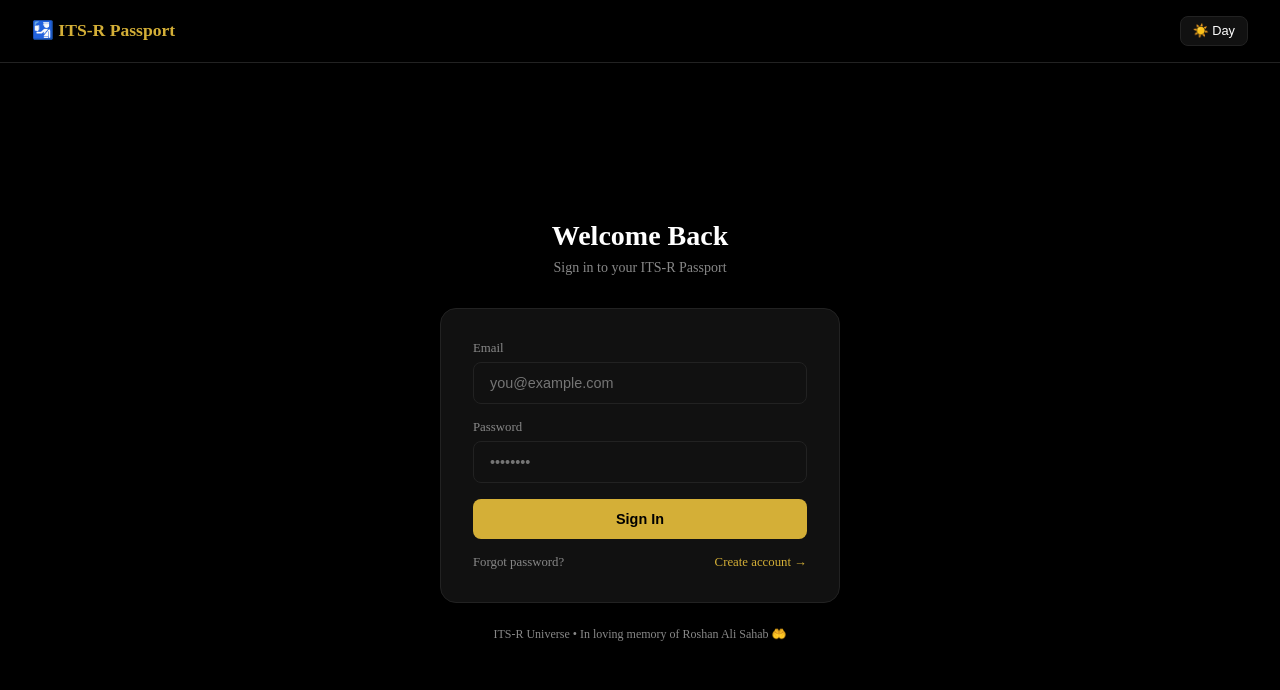
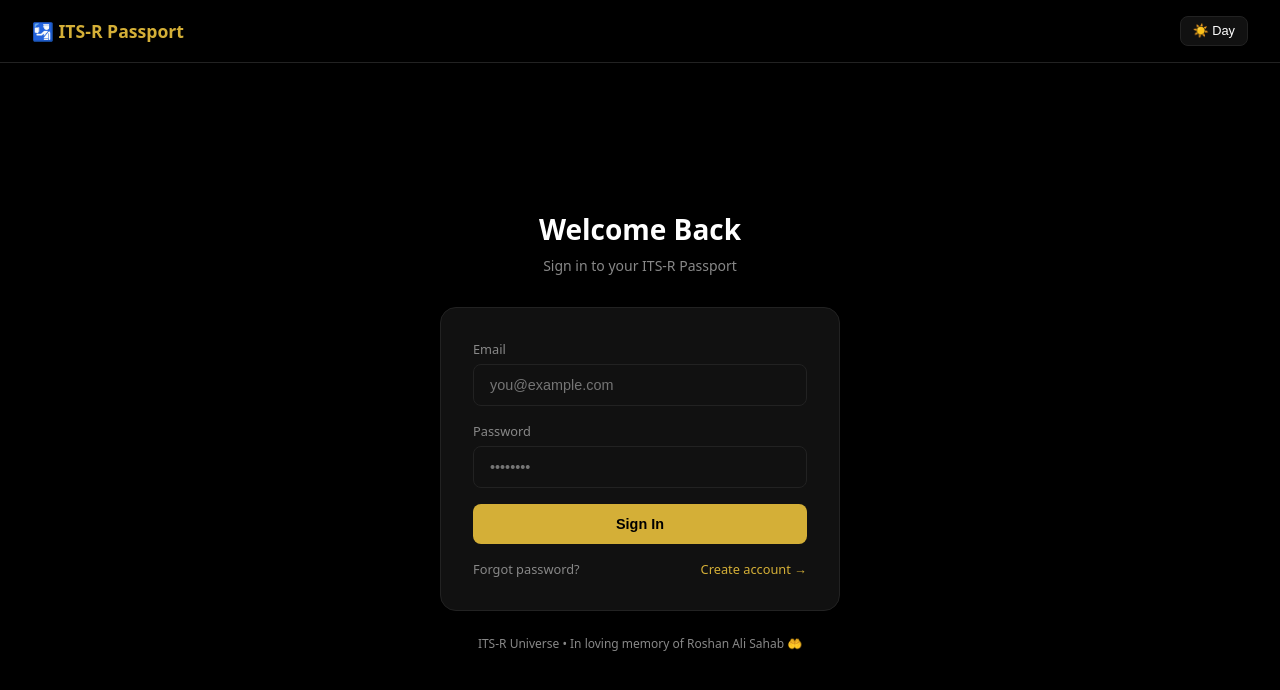
Before and after one commit to ITS-R-universe/its-r-passport, a Next.js app: page /login in a window 1280 px wide. Shown: the top 690 px of the page. Built offline with nearby package versions, Linux system fonts and the light colour scheme.

Commit message:
theme: layout with theme init script

```diff
--- a/app/layout.tsx
+++ b/app/layout.tsx
@@ -3,13 +3,22 @@ import './globals.css'
 
 export const metadata: Metadata = {
   title: 'ITS-R Passport — Your Universal Identity',
-  description: 'One identity for all ITS-R Universe services. Register your Passport today.',
+  description: 'One identity for all ITS-R Universe services.',
 }
 
 export default function RootLayout({ children }: { children: React.ReactNode }) {
   return (
-    <html lang="en">
-      <body>{children}</body>
+    <html lang="en" suppressHydrationWarning>
+      <head>
+        <script dangerouslySetInnerHTML={{__html:`
+          (function(){
+            var t=localStorage.getItem('its-r-theme');
+            if(t==='light') document.documentElement.setAttribute('data-theme','light');
+            else document.documentElement.removeAttribute('data-theme');
+          })()
+        `}} />
+      </head>
+      <body style={{margin:0,fontFamily:'system-ui,sans-serif'}}>{children}</body>
     </html>
   )
 }
```
